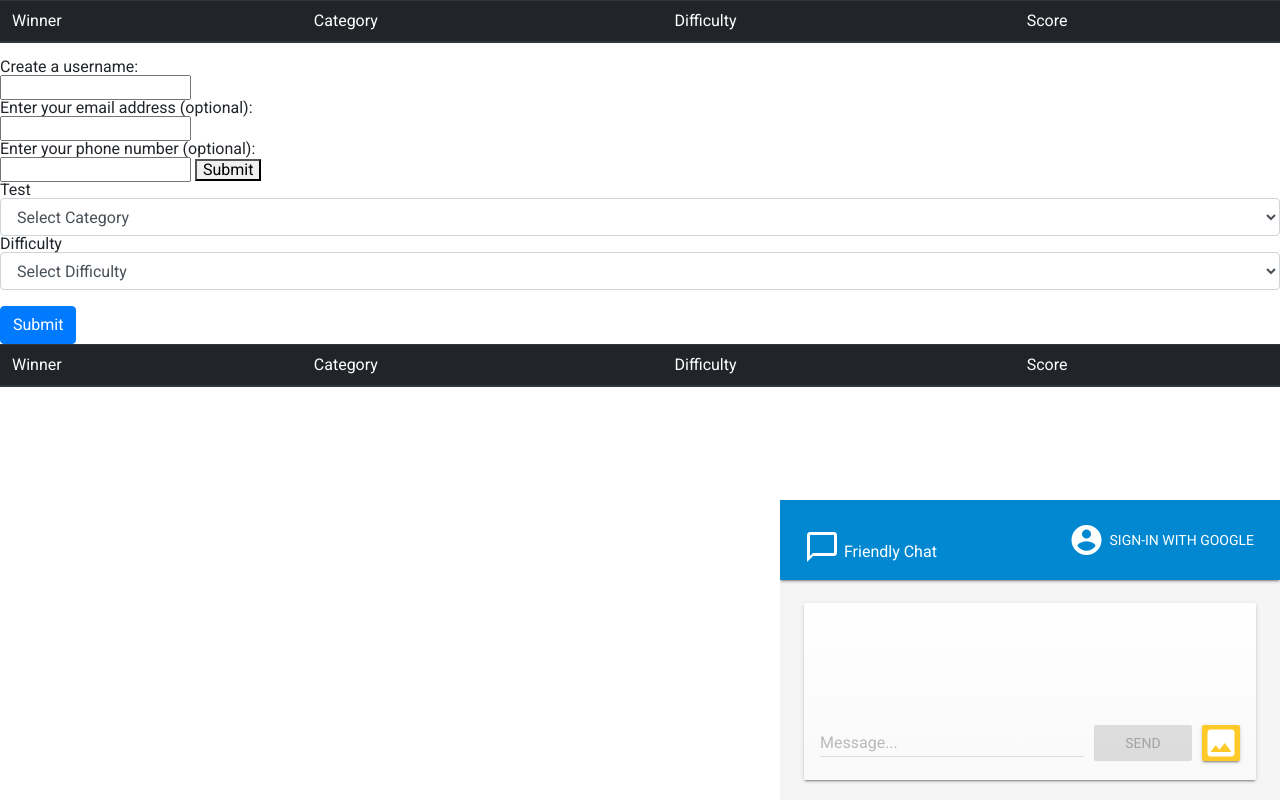
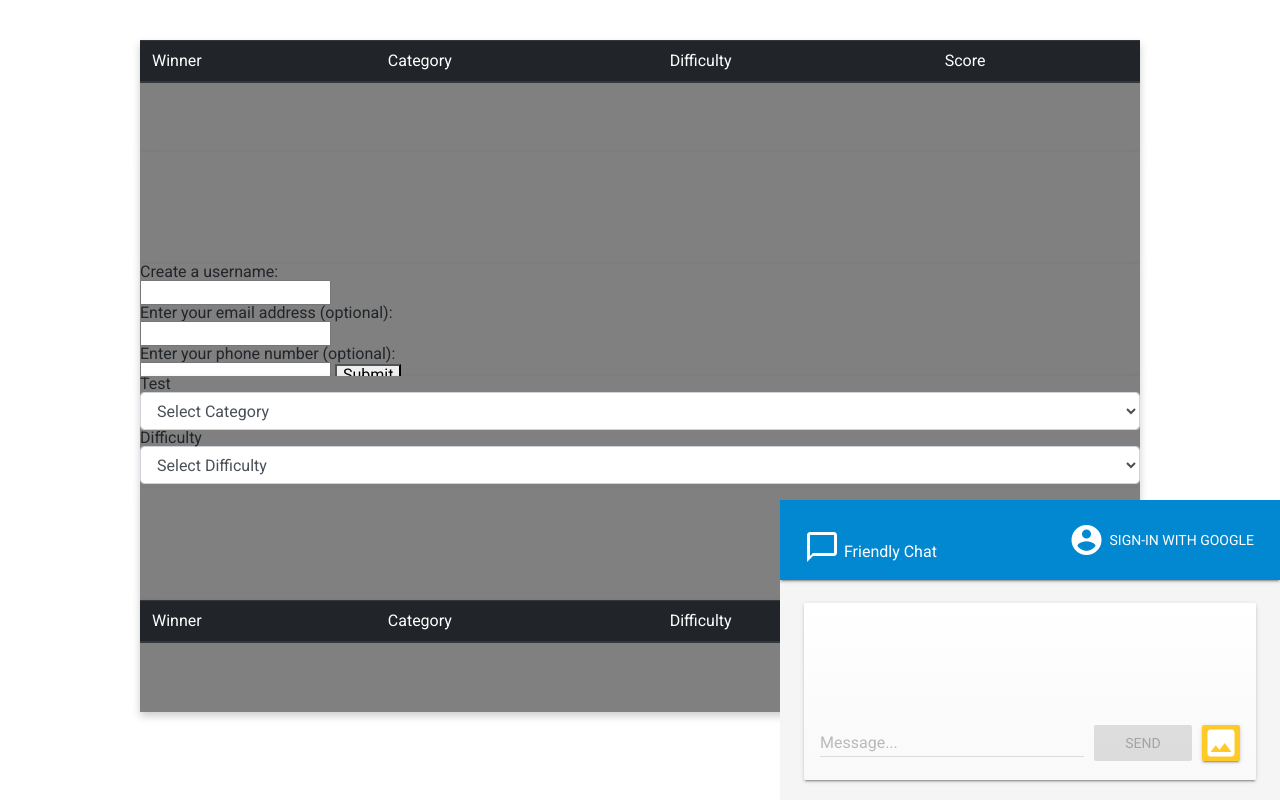
Before and after one commit to ryankooy/TicTacTrivia, a plain HTML site: page index.html in a window 1280 px wide. Drawn offline with nearby package versions, Linux system fonts and the light colour scheme; no server answers.

Commit message:
css container created for all sections

```diff
--- a/assets/css/game_board.css
+++ b/assets/css/game_board.css
@@ -0,0 +1,35 @@
+/*
+========================================
+Game Play layout
+========================================
+*/
+
+* {
+    box-sizing: border-box;
+  }
+  *, *::after, *::before {
+    box-sizing: border-box;
+  }
+
+/*
+========================================
+Game Play layout
+========================================
+*/
+body {
+    display: flex;
+    flex-direction: column;
+    margin: 0 auto;
+    /* min-height: 100vh; */
+    overflow: hidden;
+    padding: 5vh 5vw;
+}
+
+.containerMain {
+    margin: 0 auto;
+    max-width: 1000px;
+    height: 14vh;
+    width: 100%;
+    box-shadow: 0 4px 8px 0 rgba(0, 0, 0, 0.2);
+    background: grey;
+  }
--- a/assets/css/style.css
+++ b/assets/css/style.css
@@ -0,0 +1,36 @@
+/*
+========================================
+Index.html layout
+========================================
+*/
+
+* {
+    box-sizing: border-box;
+  }
+  *, *::after, *::before {
+    box-sizing: border-box;
+  }
+
+/*
+========================================
+Main Container
+========================================
+*/
+body {
+    display: flex;
+    flex-direction: column;
+    margin: 0 auto;
+    /* min-height: 100vh; */
+    overflow: hidden;
+    padding: 5vh 5vw;
+}
+
+.containerMain {
+    margin: 0 auto;
+    max-width: 1000px;
+    width: 100%;
+    height: 14vh;
+    box-shadow: 0 4px 8px 0 rgba(0, 0, 0, 0.2);
+    background: grey;
+
+  }
--- a/index.html
+++ b/index.html
@@ -27,8 +27,8 @@
 
         <!-- Css Style Sheets -->
         <link rel="stylesheet" href="assets/css/reset.css">
+        <link rel="stylesheet" href="assets/css/main.css">
         <link rel="stylesheet" href="assets/style.css">
-        <link rel="stylesheet" href="assets/css/main.css">
         <link rel="stylesheet" href="assets/css/game_board.css">
 
     </head>
@@ -39,8 +39,9 @@
         <script src="https://www.gstatic.com/firebasejs/6.3.5/firebase-auth.js"></script>
         <script src="https://www.gstatic.com/firebasejs/6.3.5/firebase-database.js"></script>
         <script src="https://www.gstatic.com/firebasejs/6.3.5/firebase/init.js"></script>
+
         <!-- Section 1: Start -->
-        <section id="start">
+        <section class="containerMain" id="start">
                 <table class="table">
                     <thead class="thead-dark">
                         <tr>
@@ -57,12 +58,12 @@
         </section>
 
         <!-- Section 2: Introduction -->
-        <section id="introduction">
+        <section class="containerMain" id="introduction">
 
         </section>
 
         <!-- Section 3: Player Selection -->
-        <section id="player-selection">
+        <section class="containerMain" id="player-selection">
             <div id="user-info">
                     <p>Create a username:</p>
                     <input type="text" id="username">
@@ -78,7 +79,7 @@
         </section>
 
         <!-- Section 4: Category Selection -->
-        <section id="category-selection">
+        <section class="containerMain" id="category-selection">
             <form>
                 <div class="form-group">
                     <!-- Category Selection -->
@@ -165,12 +166,12 @@
         <a href="game_board.html"></a>
 
         <!-- Section 6: outcome -->
-        <section id="outcome">
+        <section class="containerMain" id="outcome">
 
         </section>
 
         <!-- Section 7: Results -->
-        <section id="results">
+        <section class="containerMain" id="results">
 
              <table class="table">
                 <thead class="thead-dark">
```
